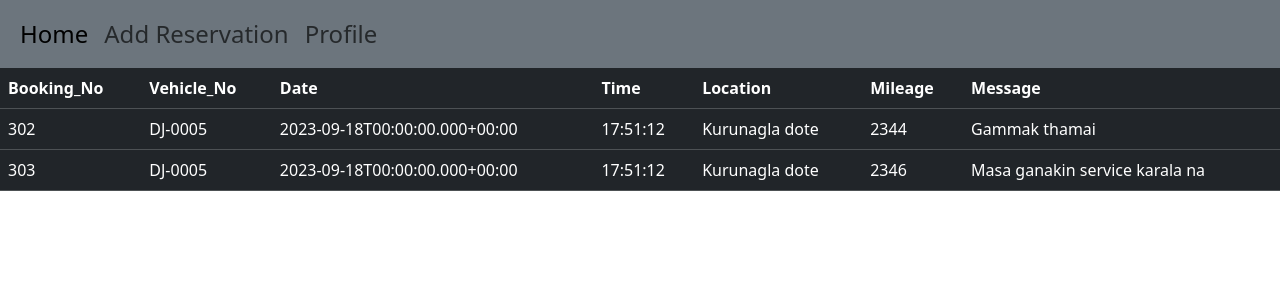
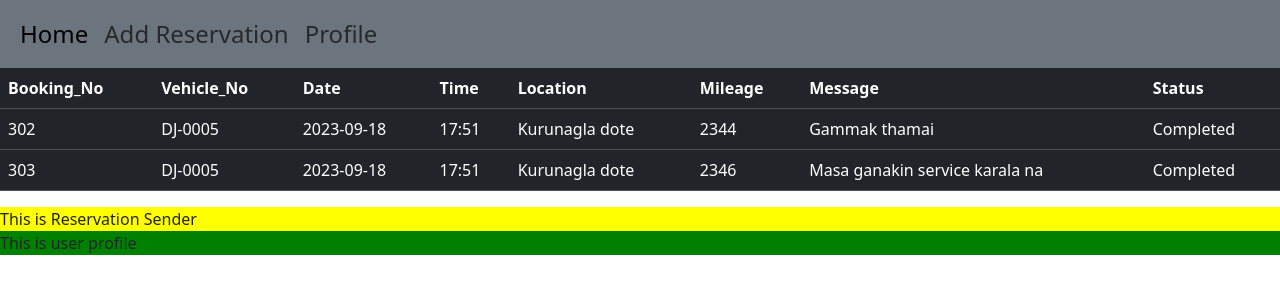
Before and after one commit to Hiransanjeewa/Vehicle-Service-Reservator, a React (Create React App) app in the folder vehicle-service-frontend/: page / in a window 1280 px wide. Shown: the top 300 px of the page. Built offline with nearby package versions, Linux system fonts and the light colour scheme.

Commit message:
Userprofile and Reservation adding pages created , Next - managing SPA in home using states

```diff
--- a/vehicle-service-frontend/src/Home.js
+++ b/vehicle-service-frontend/src/Home.js
@@ -3,6 +3,8 @@ import React from 'react';
 import Header from './components/header';
 import "bootstrap/dist/css/bootstrap.min.css";
 import Reservation from './components/reservations';
+import ReservationSender from './components/reservationSender';
+import UserProfile from './components/userProfile';
 
 
 
@@ -13,6 +15,8 @@ export default function Home() {
 
                    <Header/>
                    <Reservation/>
+                   <ReservationSender/>
+                   <UserProfile/>
 
 
 
--- /dev/null
+++ b/vehicle-service-frontend/src/components/reservationSender.js
@@ -0,0 +1,14 @@
+
+
+export default function ReservationSender() {
+    const style = {
+        maindiv:{
+           backgroundColor: "yellow"
+        }
+    }
+    return (
+      <div style={style.maindiv}>
+      This is Reservation Sender
+      </div>
+    );
+}
--- a/vehicle-service-frontend/src/components/reservations.js
+++ b/vehicle-service-frontend/src/components/reservations.js
@@ -48,6 +48,7 @@ export default function Reservation() {
       <th scope="col">Location</th>
       <th scope="col">Mileage</th>
       <th scope="col">Message</th>
+      <th scope="col">Status</th>
     </tr>
   </thead>
   <tbody>
@@ -57,11 +58,12 @@ export default function Reservation() {
 
       <td> {item.book_id}</td>
       <td> {item.vehicle_no}</td>
-      <td> {item.date}</td>
-      <td> {item.time}</td>
+      <td> {item.date.slice(0, 10)}</td>
+      <td> {item.time.slice(0, 5)}</td>
       <td> {item.location}</td>
       <td> {item.mileage}</td>
       <td> {item.message}</td>
+      <td> Completed</td>
     </tr>
 
 
--- /dev/null
+++ b/vehicle-service-frontend/src/components/userProfile.js
@@ -0,0 +1,14 @@
+
+
+export default function UserProfile() {
+    const style = {
+        maindiv : {
+            backgroundColor : "green"
+        }
+    }
+    return(
+<div style={style.maindiv}>
+    This is user profile
+</div>
+    );
+}
```
